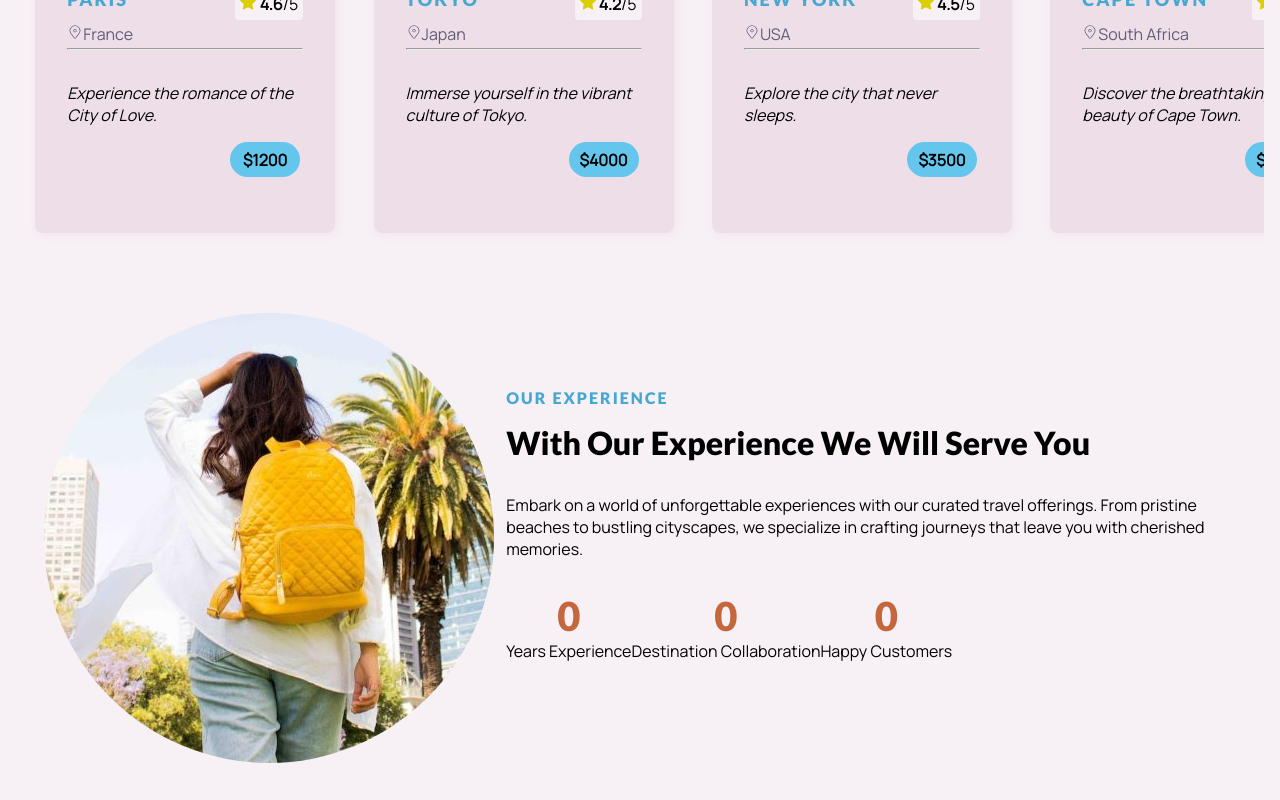
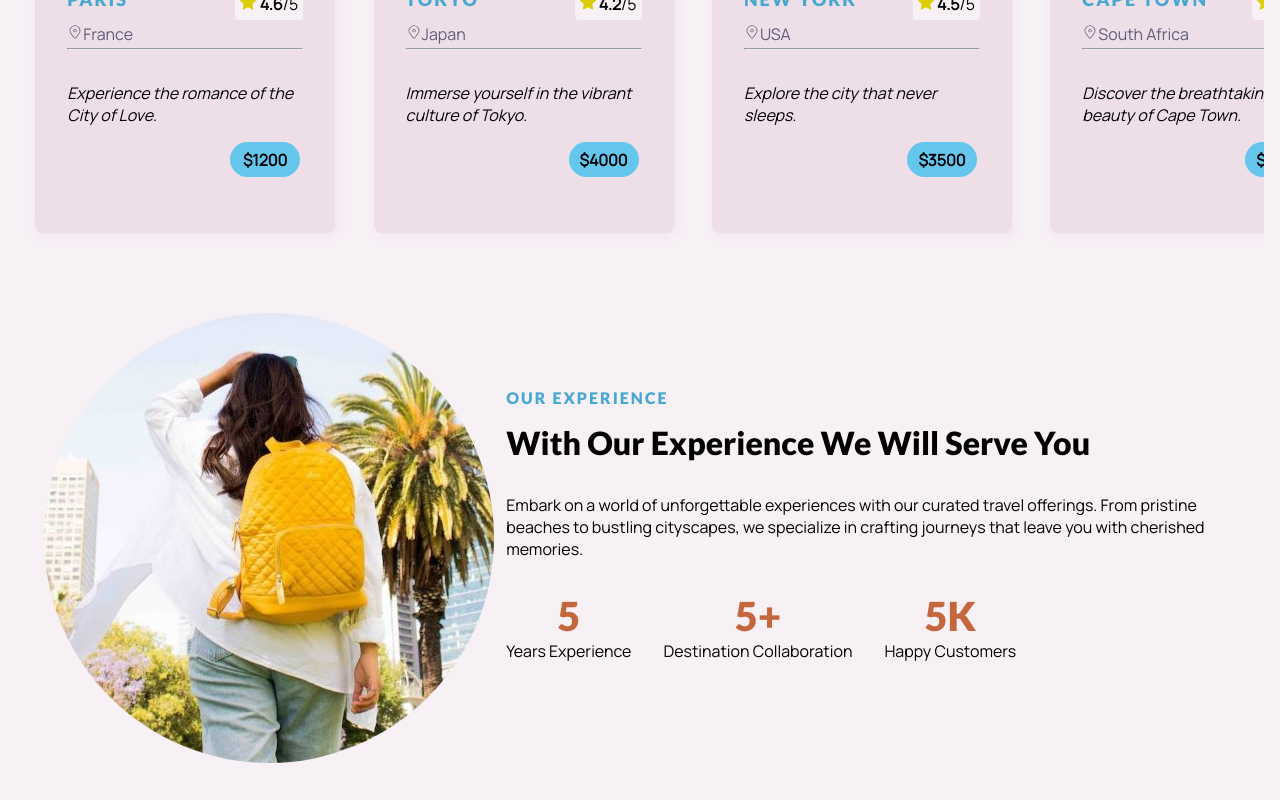
Before and after one commit to sreelakshmyaj/Travel-website, a React (Create React App) app: page / in a window 1280 px wide. Shown: the part 1665-2465 px from the top of the page. Built offline with nearby package versions, Linux system fonts and the light colour scheme.

Commit message:
created counter

```diff
--- a/src/App.css
+++ b/src/App.css
@@ -336,6 +336,7 @@ nav ul a:hover {
 .counter {
   margin: 2rem 0;
   display: flex;
+  gap: 2rem;
   text-align: center;
 }
 
@@ -379,6 +380,9 @@ nav ul a:hover {
     flex-direction: column;
     gap: 1rem;
   }
+  .e-img {
+    width: 50%;
+  }
 }
 
 @media screen and (min-width: 1080px) {
--- a/src/Components/Experience.js
+++ b/src/Components/Experience.js
@@ -9,13 +9,21 @@ const Experience = () => {
     useEffect(() => {
         const handleScroll = () => {
             const scrollPosition = window.scrollY;
+            const sectionPosition = document.querySelector(".experience-container").offsetTop - window.innerHeight + 500;
+
+            if (scrollPosition >= sectionPosition) {
+                setValue1(value1 < 20 ? value1+ 1 : value1);
+                setValue2(value2 < 80 ? value2 + 1: value2);
+                setValue3(value3 < 50 ? value3 + 1: value3);
+            }
+        };
+
+        const interval = setInterval(handleScroll, 100);
+
+        return () => {
+            clearInterval(interval);
         }
-
-        window.addEventListener('scroll', handleScroll);
-        return () => {
-            window.removeEventListener('scroll', handleScroll);
-        }
-    }, [])
+    })
 
   return (
     <div className='experience-container'>
@@ -29,8 +37,8 @@ const Experience = () => {
 
             <div className='counter'>
                 <div><span className='c1'>{value1}</span>Years Experience</div>
-                <div><span className='c2'>{value2}</span>Destination Collaboration</div>
-                <div><span className='c3'>{value3}</span>Happy Customers</div>
+                <div><span className='c2'>{value2}+</span>Destination Collaboration</div>
+                <div><span className='c3'>{value3}K</span>Happy Customers</div>
             </div>
         </div>
     </div>
```
